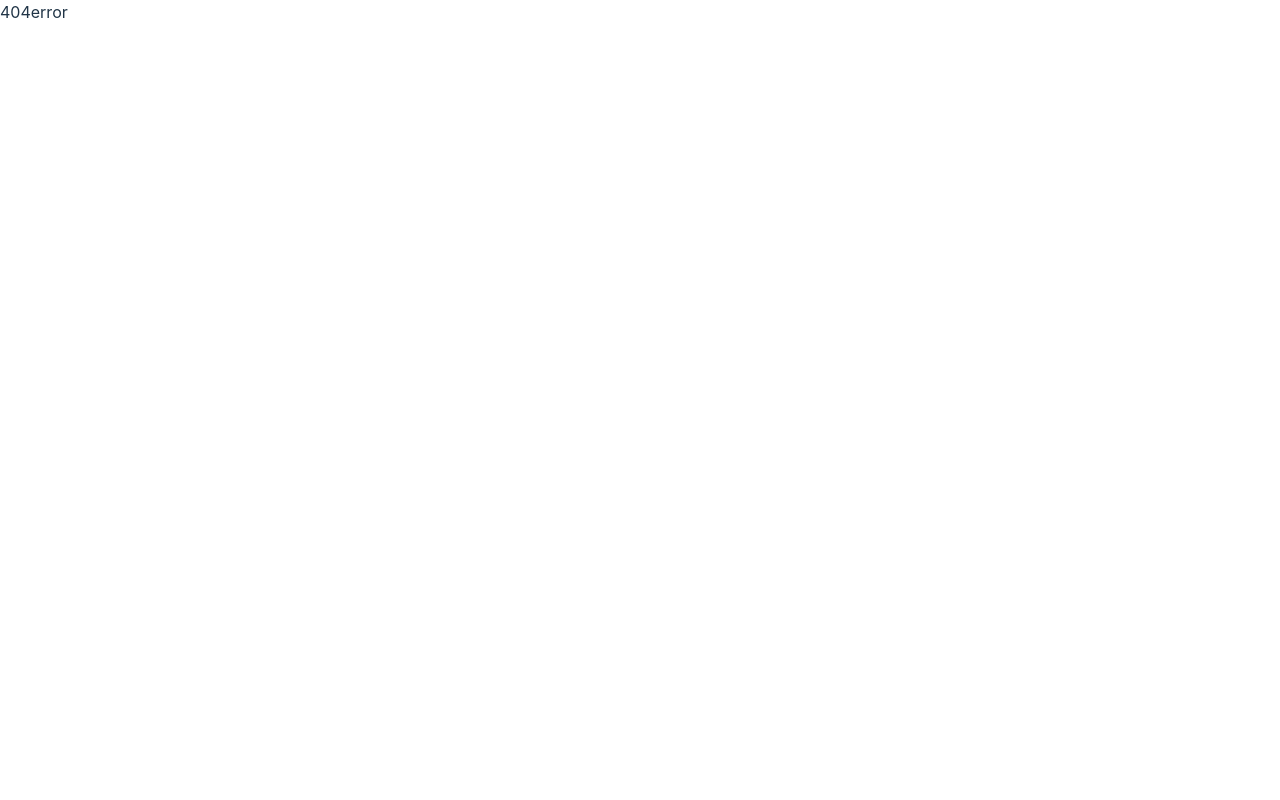
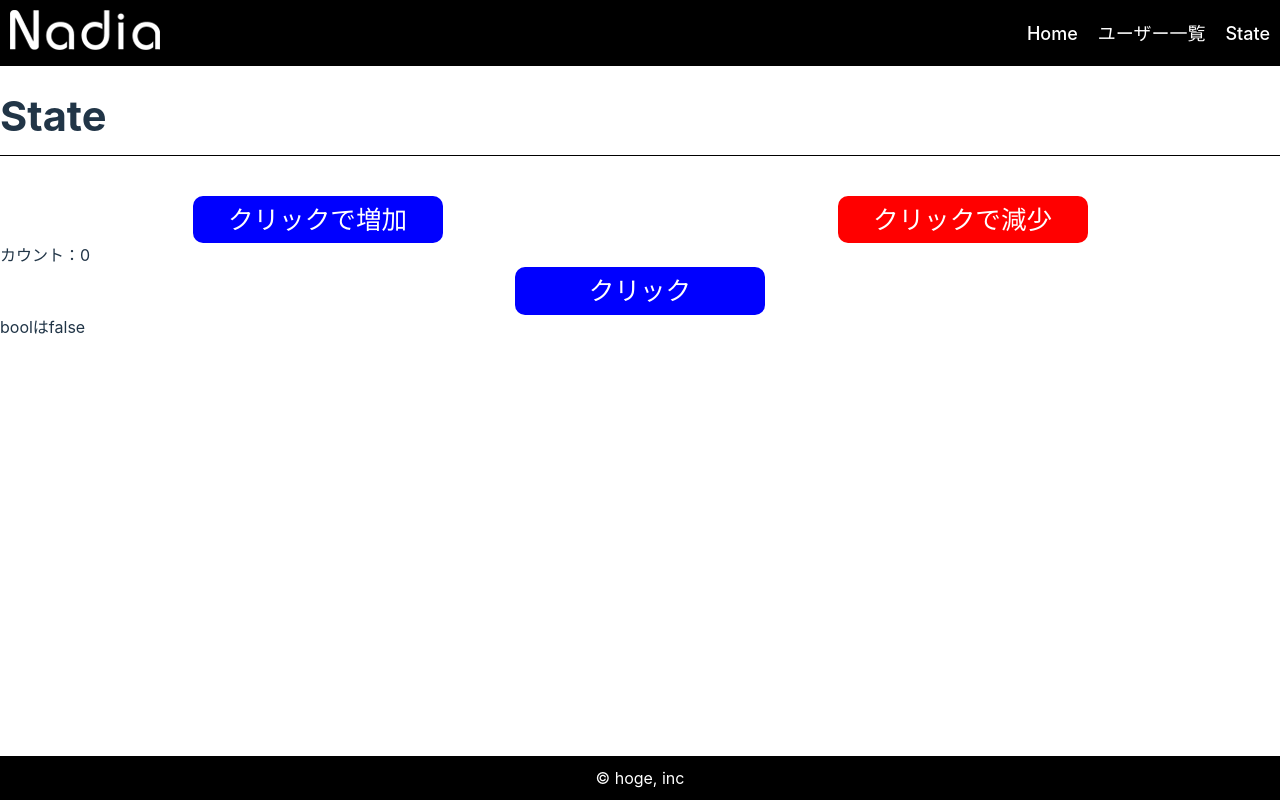
Before and after one commit to nadia-sawai/eg-react-training, a React (Vite) app: page /state in a window 1280 px wide. Before the commit this address had no page. Built offline with nearby package versions, Linux system fonts and the light colour scheme.

Commit message:
2-3 useState

```diff
--- /dev/null
+++ b/src/components/pages/State.tsx
@@ -0,0 +1,43 @@
+import { useState } from "react"
+import Button from "../ui/Button"
+import { PageTitle } from "../ui/Title"
+import styled from "styled-components"
+
+const ButtonWrap = styled.div`
+  display: flex;
+  justify-content: center;
+  gap: 10px;
+`
+
+function State() {
+  const [count, setCount] = useState(0)
+  const [bool, setBool] = useState(false)
+
+  const increment = () => {
+    setCount(prev => prev + 1)
+  }
+  const decrement = () => {
+    setCount(prev => prev - 1)
+    // setCount(prev => prev > 0 ? prev -1 : prev)
+  }
+
+  const changeBool = () => {
+    setBool(prev => !prev)
+  }
+
+  return (
+    <>
+      <PageTitle title="State" />
+      <ButtonWrap>
+        <Button onClick={increment}>クリックで増加</Button>
+        <Button variant="secondary" onClick={decrement}>クリックで減少</Button>
+      </ButtonWrap>
+      <div>カウント：{count}</div>
+      {/* ステートによるコンテンツの出し分け */}
+      <Button onClick={changeBool}>クリック</Button>
+      {bool ? <div>boolはtrue</div> : <div>boolはfalse</div>}
+    </>
+  )
+}
+
+export default State
--- a/src/components/templates/Header.tsx
+++ b/src/components/templates/Header.tsx
@@ -25,6 +25,7 @@ const StyledLink = styled(Link)`
 const pagesPath = [
   { id: 1, path: "/", name: "Home" },
   { id: 2, path: "/users", name: "ユーザー一覧" },
+  { id: 3, path: "/state", name: "State" },
 ];
 
 function Logo() {
--- a/src/router/index.tsx
+++ b/src/router/index.tsx
@@ -1,6 +1,7 @@
 import { createBrowserRouter, RouterProvider } from "react-router-dom";
 import Home from "../components/pages/Home"
 import Users from "../components/pages/Users"
+import State from "../components/pages/State"
 import ErrorBoundary from "../components/pages/ErrorBoundary";
 import Layout from "../components/templates/Layout";
 
@@ -21,6 +22,10 @@ const router = createBrowserRouter([
         path: "users",
         element: <Users />
       },
+      {
+        path: "state",
+        element: <State />
+      },
     ]
   }
 ]);
```
Also changed, not shown: 1 other file (tests, documents, lock files or other folders).
